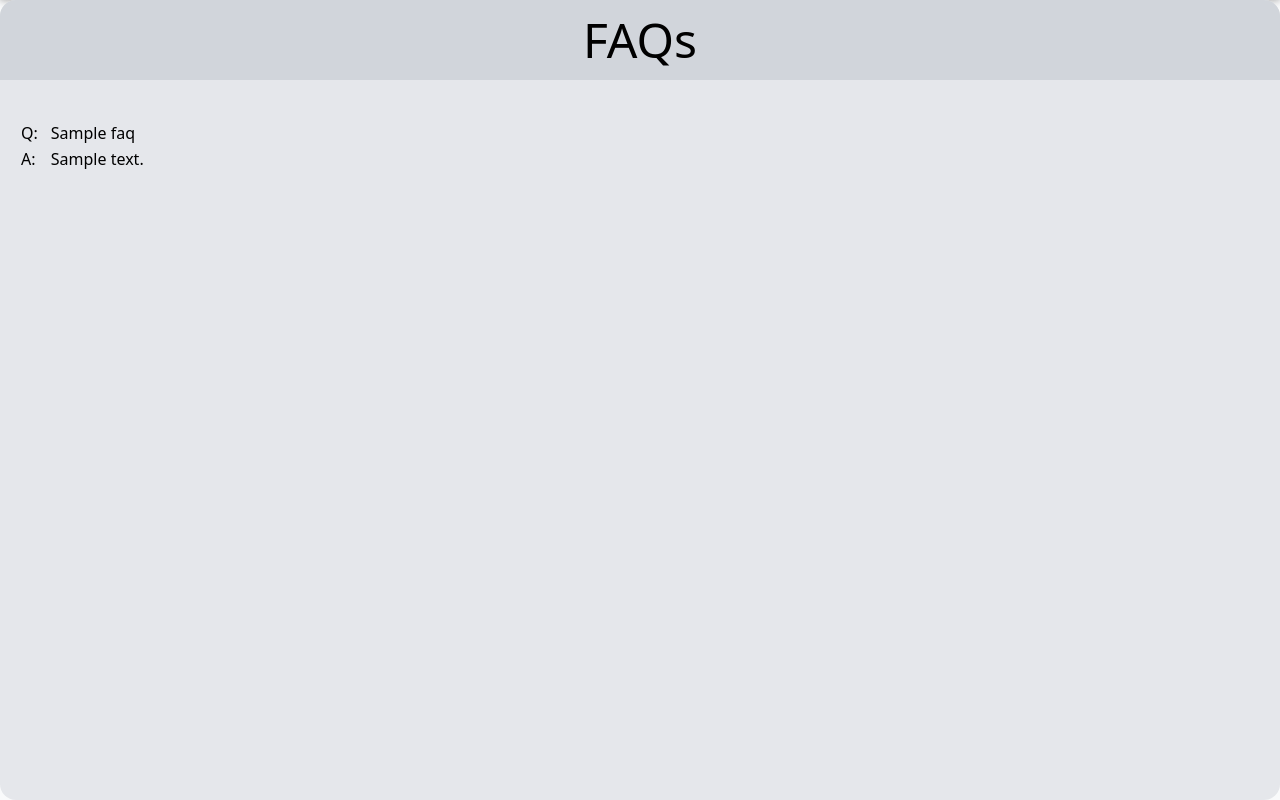
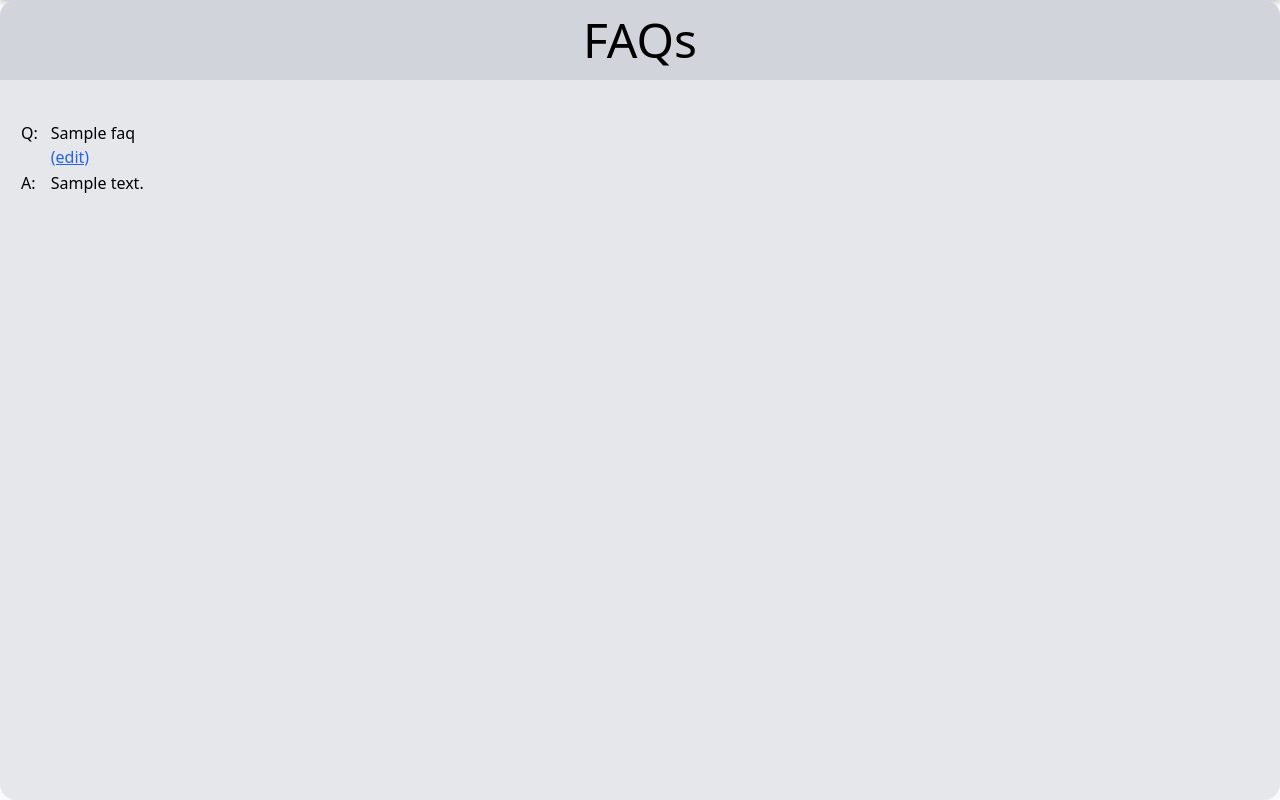
Before and after one commit to KavyanshKhaitan2/twisted, a Django app: page / in a window 1280 px wide. Shown: the part 800-1600 px from the top of the page. Run offline with Django 5.2, Linux system fonts and the light colour scheme; tables that the repository leaves empty hold one stand-in row (values such as "Sample post"); some libraries are stand-ins or nearby versions.

Commit message:
feat: added admin-only links for quick actions (admin panel, edit, new, etc.)

```diff
--- a/common/templates/homepage.html
+++ b/common/templates/homepage.html
@@ -25,6 +25,13 @@
                             FAQs
                         </button>
                     </a>
+                    {% if user.is_staff %}
+                    <a href="{% url 'admin:index' %}">
+                        <button class="font-display bg-cta text-2xl text-white py-2 px-5 rounded-md">
+                            Admin panel
+                        </button>
+                    </a>
+                    {% endif %}
                 </div>
             </div>
         </div>
@@ -32,8 +39,16 @@
     <div id="faqs" class="w-full h-full">
         <div class="absolute top-0 bottom-0 left-0 right-0">
             <div class="container bg-gray-200 mx-auto min-h-screen rounded-2xl">
-                <div class="bg-gray-300 p-4 rounded-t-2xl">
-                    <h1 class="font-display text-5xl text-center text-black">FAQs</h1>
+                <div class="bg-gray-300 p-4 rounded-t-2xl text-center">
+                    <h1 class="font-display text-5xl text-center text-black inline-block">FAQs</h1>
+                    {% if user.is_staff %}
+                        <a href="{% url 'admin:common_faq_changelist' %}" class="text-blue-600 underline mx-1">
+                            (edit)
+                        </a>
+                        <a href="{% url 'admin:common_faq_add' %}" class="text-blue-600 underline mx-1">
+                            (new)
+                        </a>
+                    {% endif %}
                 </div>
                 <div class="p-5">
                     <div>
@@ -43,7 +58,11 @@
                                 <table>
                                     <tr>
                                         <td class="pr-3 align-top">Q:</td>
-                                        <td>{{ faq.question|safe|markdownify|linebreaksbr }}</td>
+                                        <td class="w-full">{{ faq.question|safe|markdownify|linebreaksbr }}
+                                            <a href="{% url 'admin:common_faq_change' faq.pk %}" class="text-blue-600 underline">
+                                                (edit)
+                                            </a>
+                                        </td>
                                     </tr>
                                     <tr>
                                         <td class="pr-3 align-top">A:</td>
```
